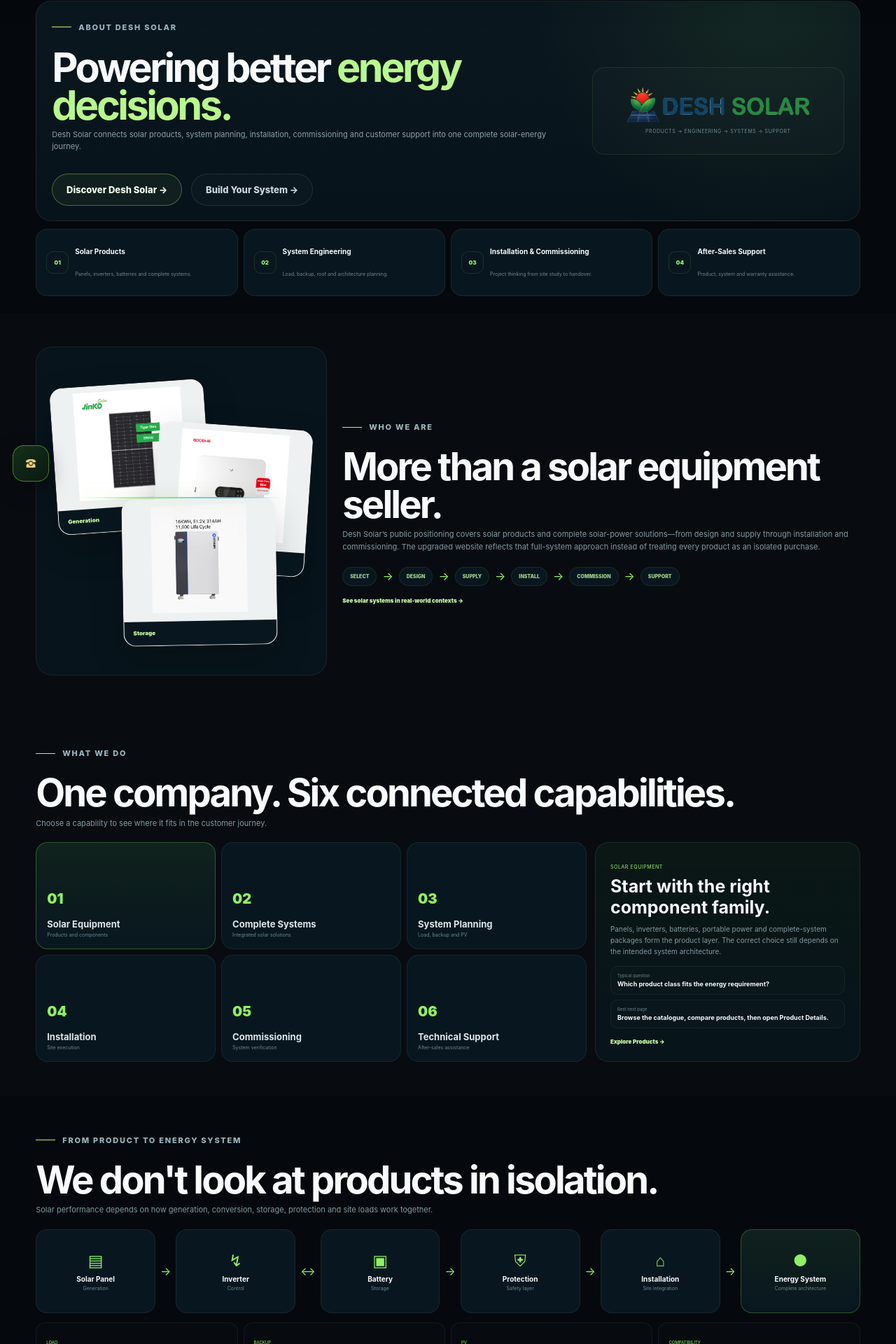
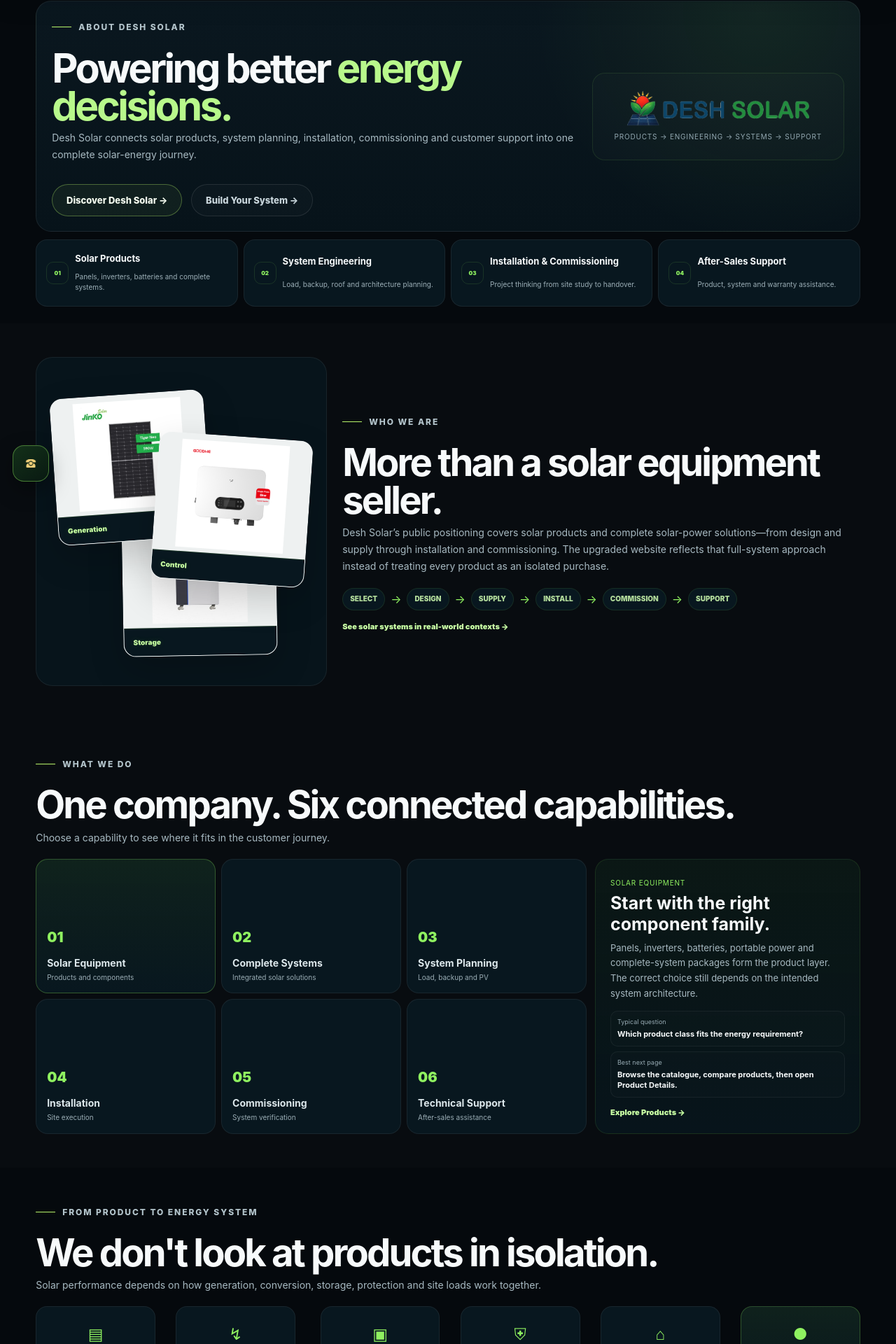
Before and after one commit to Sabrina-Sumona/Desh-solar-website-upgradation, a Next.js app: page /about in a window 1280 px wide. Shown: the part 90-2010 px from the top of the page at 70% size. Built offline with nearby package versions, Linux system fonts and the light colour scheme.

Commit message:
style(about): improve text readability and card label visibility

```diff
--- a/src/styles/about.css
+++ b/src/styles/about.css
@@ -127,20 +127,23 @@
   background:radial-gradient(circle at 50% 45%,rgba(145,239,91,.08),transparent 34%),#07141b;
   display:grid;place-items:center;overflow:hidden
 }
-.aboutPrototype .whoVisualScene{position:relative;width:88%;height:400px}
+.aboutPrototype .whoVisualScene{position:relative;width:88%;height:400px;isolation:isolate}
 .aboutPrototype .whoSystemCard{
   position:absolute;width:220px;height:210px;border-radius:18px;border:1px solid rgba(255,255,255,.07);
-  background:#eef1f1;overflow:hidden;box-shadow:0 20px 50px rgba(0,0,0,.18)
+  background:#eef1f1;overflow:hidden;box-shadow:0 20px 50px rgba(0,0,0,.18);z-index:1
 }
-.aboutPrototype .whoSystemCard img{width:100%;height:170px;object-fit:contain;padding:8px;box-sizing:border-box}
+.aboutPrototype .whoSystemCard img{display:block;width:100%;height:170px;object-fit:contain;padding:8px;box-sizing:border-box}
 .aboutPrototype .whoSystemCard span{
-  display:block;height:40px;padding:11px 13px;background:#08171f;color:#c8ffa2;font-size:8px;font-weight:900
+  position:absolute;left:0;right:0;bottom:0;z-index:5;display:flex;align-items:center;
+  height:40px;padding:0 13px;box-sizing:border-box;background:#08171f;color:#c8ffa2;
+  border-top:1px solid rgba(145,239,91,.14);font-size:8px;font-weight:900;
+  text-shadow:0 0 10px rgba(145,239,91,.16)
 }
-.aboutPrototype .whoSystemCard.panel{left:0;top:18px;transform:rotate(-4deg)}
-.aboutPrototype .whoSystemCard.inverter{right:0;top:78px;transform:rotate(4deg)}
-.aboutPrototype .whoSystemCard.battery{left:27%;bottom:8px;transform:rotate(-1deg)}
+.aboutPrototype .whoSystemCard.panel{left:0;top:18px;transform:rotate(-4deg);z-index:3}
+.aboutPrototype .whoSystemCard.inverter{right:0;top:78px;transform:rotate(4deg);z-index:3}
+.aboutPrototype .whoSystemCard.battery{left:27%;bottom:8px;transform:rotate(-1deg);z-index:2}
 .aboutPrototype .whoEnergyLine{
-  position:absolute;inset:45% 10% auto;height:2px;
+  position:absolute;inset:45% 10% auto;height:2px;z-index:0;pointer-events:none;
   background:linear-gradient(90deg,transparent,#8ff160,#68c9f5,transparent);
   box-shadow:0 0 22px rgba(145,239,91,.25)
 }
@@ -446,3 +449,252 @@
   .aboutPrototype .whoSystemCard{width:150px}
   .aboutPrototype .whoSystemCard.battery{left:22%}
 }
+
+/* =========================================================
+   READABILITY PASS
+   Keeps the approved prototype layout/structure intact while
+   improving small text size, contrast and line-height.
+   ========================================================= */
+.aboutPrototype .demoEyebrow{
+  color:#b3c4cb;
+  font-size:12px;
+  line-height:1.45;
+}
+
+.aboutPrototype .aboutHeroCopy p{
+  color:#a8bac2;
+  font-size:14px;
+  line-height:1.7;
+}
+
+.aboutPrototype .aboutHeroMark small{
+  color:#93a8b1;
+  font-size:10px;
+  line-height:1.45;
+}
+
+.aboutPrototype .aboutPillars b{
+  font-size:13px;
+  line-height:1.35;
+}
+.aboutPrototype .aboutPillars small{
+  color:#9cafb7;
+  font-size:10px;
+  line-height:1.55;
+}
+
+.aboutPrototype .aboutSectionHead p,
+.aboutPrototype .whoCopy>p,
+.aboutPrototype .philosophyCopy>p,
+.aboutPrototype .trustCopy>p,
+.aboutPrototype .engineeringTeaserCopy>p{
+  color:#a7b9c1;
+  font-size:14px;
+  line-height:1.72;
+}
+.aboutPrototype .aboutInlineLink{
+  font-size:11px;
+  line-height:1.4;
+}
+
+.aboutPrototype .whoSystemCard span{
+  font-size:10px;
+  line-height:1.35;
+}
+.aboutPrototype .whoFlow span{
+  color:#b0d99a;
+  font-size:10px;
+  line-height:1.35;
+}
+
+.aboutPrototype .capabilityCard b{
+  font-size:14px;
+  line-height:1.35;
+}
+.aboutPrototype .capabilityCard small{
+  color:#9aadb5;
+  font-size:10px;
+  line-height:1.45;
+}
+.aboutPrototype .capabilityInspector>small{
+  font-size:10px;
+  line-height:1.4;
+}
+.aboutPrototype .capabilityInspector>p{
+  color:#a7b9c1;
+  font-size:13px;
+  line-height:1.68;
+}
+.aboutPrototype .capabilityInspector>a{
+  font-size:11px;
+  line-height:1.4;
+}
+.aboutPrototype .capChecks small{
+  color:#97aab3;
+  font-size:9px;
+  line-height:1.4;
+}
+.aboutPrototype .capChecks b{
+  font-size:11px;
+  line-height:1.4;
+}
+
+.aboutPrototype .systemFlowNode b{
+  font-size:12px;
+  line-height:1.35;
+}
+.aboutPrototype .systemFlowNode small{
+  color:#9cafb7;
+  font-size:10px;
+  line-height:1.45;
+}
+.aboutPrototype .systemPrinciples small{
+  font-size:9px;
+  line-height:1.35;
+}
+.aboutPrototype .systemPrinciples b{
+  font-size:12px;
+  line-height:1.4;
+}
+.aboutPrototype .systemPrinciples p{
+  color:#9cafb7;
+  font-size:11px;
+  line-height:1.6;
+}
+
+.aboutPrototype .serveGrid small{
+  color:#9eb2ba;
+  font-size:9px;
+  line-height:1.4;
+}
+.aboutPrototype .serveGrid b{
+  font-size:16px;
+  line-height:1.35;
+}
+.aboutPrototype .serveGrid p{
+  color:#9cafb7;
+  font-size:12px;
+  line-height:1.6;
+}
+
+.aboutPrototype .philosophyFlow b{
+  font-size:11px;
+  line-height:1.35;
+}
+.aboutPrototype .philosophyFlow small{
+  color:#98abb4;
+  font-size:9px;
+  line-height:1.45;
+}
+
+.aboutPrototype .ecoCore b{
+  font-size:13px;
+  line-height:1.35;
+}
+.aboutPrototype .ecoCore small{
+  color:#9aadb5;
+  font-size:10px;
+  line-height:1.45;
+}
+.aboutPrototype .ecoNode b{
+  font-size:11px;
+  line-height:1.35;
+}
+.aboutPrototype .ecoNode small{
+  color:#98abb4;
+  font-size:9px;
+  line-height:1.45;
+}
+
+.aboutPrototype .whyGrid p{
+  color:#a0b2ba;
+  font-size:12px;
+  line-height:1.62;
+}
+
+.aboutPrototype .brandTechGrid span{
+  font-size:9px;
+  line-height:1.4;
+}
+.aboutPrototype .brandTechGrid b{
+  font-size:12px;
+  line-height:1.4;
+}
+
+.aboutPrototype .journeyTrack b{
+  font-size:11px;
+  line-height:1.4;
+}
+.aboutPrototype .journeyTrack small{
+  color:#99acb4;
+  font-size:9px;
+  line-height:1.45;
+}
+
+.aboutPrototype .trustFacts small{
+  color:#98abb4;
+  font-size:9px;
+  line-height:1.4;
+}
+.aboutPrototype .trustFacts b{
+  font-size:13px;
+  line-height:1.4;
+}
+.aboutPrototype .trustFacts span{
+  color:#9fb2ba;
+  font-size:10px;
+  line-height:1.5;
+}
+
+.aboutPrototype .aboutProjectGrid small{
+  font-size:9px;
+  line-height:1.4;
+}
+.aboutPrototype .aboutProjectGrid b{
+  font-size:16px;
+  line-height:1.35;
+}
+.aboutPrototype .aboutProjectGrid span{
+  font-size:10px;
+  line-height:1.4;
+}
+
+.aboutPrototype .engineeringMiniTools b{
+  font-size:12px;
+  line-height:1.35;
+}
+.aboutPrototype .engineeringMiniTools small{
+  color:#9aadb5;
+  font-size:10px;
+  line-height:1.45;
+}
+
+.aboutPrototype .ctaBand p{
+  color:#a8bac2;
+  font-size:14px;
+  line-height:1.65;
+}
+.aboutPrototype .futureBand small{
+  font-size:10px;
+  line-height:1.45;
+}
+
+@media(max-width:720px){
+  .aboutPrototype .aboutHeroCopy p,
+  .aboutPrototype .aboutSectionHead p,
+  .aboutPrototype .whoCopy>p,
+  .aboutPrototype .philosophyCopy>p,
+  .aboutPrototype .trustCopy>p,
+  .aboutPrototype .engineeringTeaserCopy>p{
+    font-size:13px;
+  }
+
+  .aboutPrototype .aboutPillars small,
+  .aboutPrototype .capabilityCard small,
+  .aboutPrototype .systemFlowNode small,
+  .aboutPrototype .serveGrid p,
+  .aboutPrototype .whyGrid p,
+  .aboutPrototype .engineeringMiniTools small{
+    font-size:11px;
+  }
+}
```
